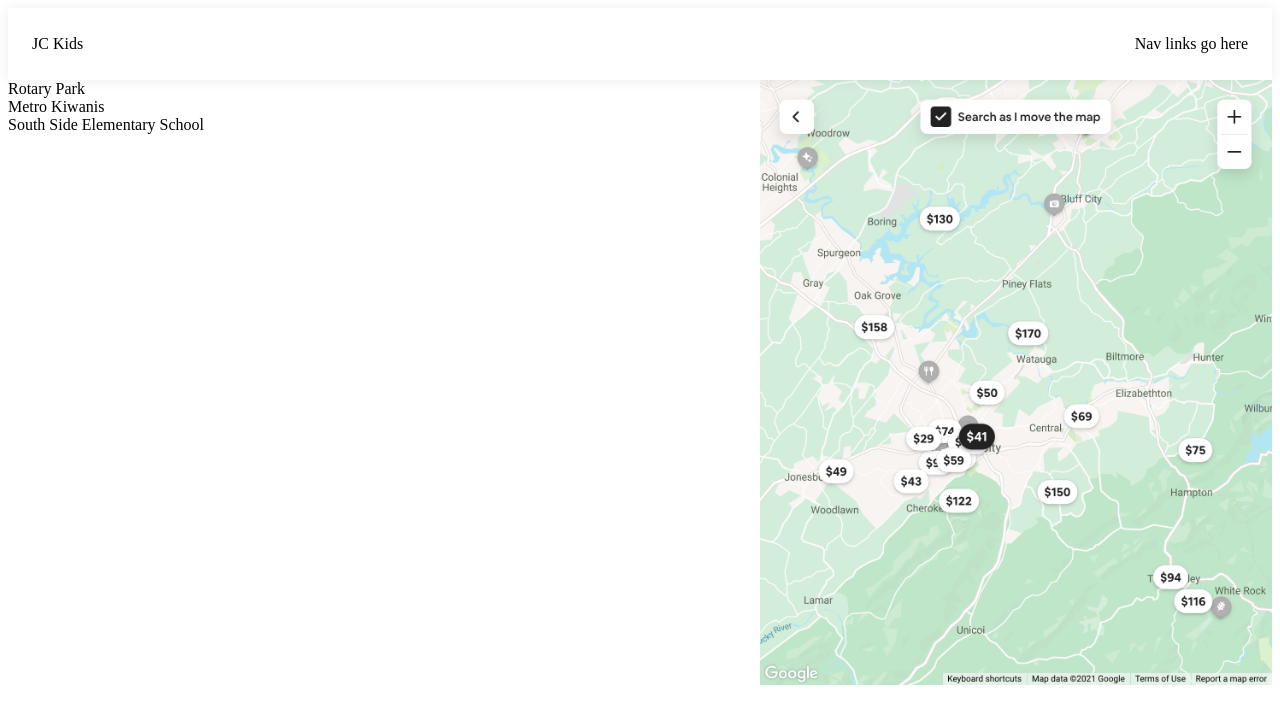
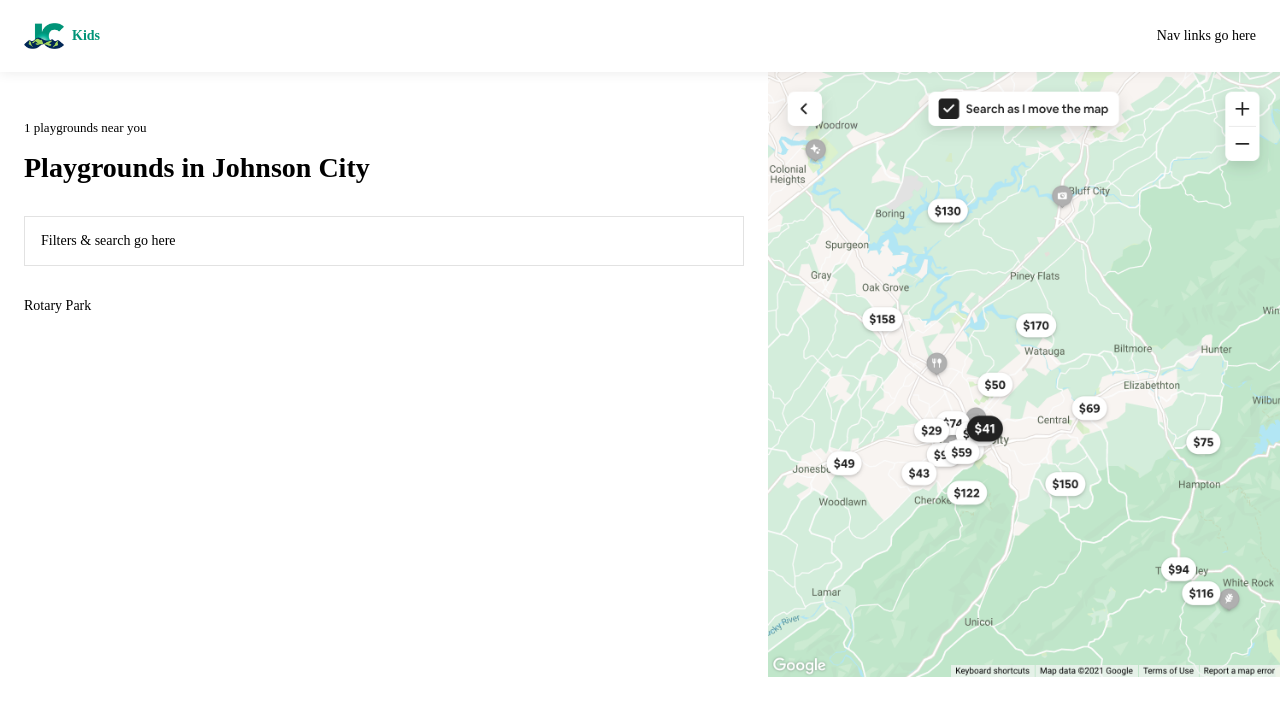
Before and after one commit to kducharme/johnsoncitykids, a Vue app: page / in a window 1280 px wide. Shown: the top 724 px of the page. Built offline with nearby package versions, Linux system fonts and the light colour scheme.

Commit message:
populating listings

```diff
--- a/src/App.vue
+++ b/src/App.vue
@@ -35,6 +35,13 @@
 </script>
 
 <style lang="scss">
+
+body {
+  margin: 0;
+  font-family: "avenir";
+  font-size: 14px;
+}
+
 .content {
   background: #fff;
   .content__bottom {
--- a/src/components/Listings.vue
+++ b/src/components/Listings.vue
@@ -1,7 +1,14 @@
 <template>
-  <div>
-    <div v-for="location in locations" :key="location.id">
-      {{ location.name }}
+  <div class="listings">
+    <div class="listings__title">
+      <p class="listings__title__sub">{{ locations.length }} playgrounds near you</p>
+      <h1 class="listings__title__header">Playgrounds in Johnson City</h1>
+    </div>
+    <div class="listings__filters">Filters & search go here</div>
+    <div class="listings__cards">
+      <div v-for="location in locations" :key="location.id">
+        {{ location.name }}
+      </div>
     </div>
   </div>
 </template>
@@ -13,16 +20,34 @@
 export default {
   data() {
     return {
-      locations: locationData
+      locations: locationData,
     };
   },
-  created() {
-
-  },
-  methods: {
-
-    }
+  created() {},
+  methods: {},
 };
 </script>
 
-<style lang="scss"></style>;
+<style lang="scss">
+.listings {
+  margin: 48px 24px 24px;
+  .listings__title {
+    font-family: "avenir";
+    padding: 0 0 24px 0;
+    .listings__title__sub {
+      font-size: 13px;
+      margin: 0 0 16px;
+    }
+    .listings__title__header {
+      font-size: 28px;
+      font-weight: 600;
+      margin: 8px 0 0;
+    }
+  }
+  .listings__filters {
+      padding: 16px;
+      border: 1px solid #e2e2e2;
+      margin: 8px 0 32px;
+  }
+}
+</style>;
--- a/src/components/Nav.vue
+++ b/src/components/Nav.vue
@@ -1,6 +1,9 @@
 <template>
   <div class="navigation">
-    <div class="navigation__left">JC Kids</div>
+    <div class="navigation__left">
+      <img class="logo" src="../assets/logo.png">
+      <p class="logo__text">Kids</p>
+      </div>
     <div class="navigation__right">Nav links go here</div>
   </div>
 </template>
@@ -23,11 +26,22 @@
     width: 50vw !important;
     display: flex;
     align-items: flex-start;
+    align-items: center;
   }
   .navigation__right {
     width: 50vw !important;
     display: flex;
     justify-content: flex-end;
   }
+  .logo {
+    width: 40px;
+    margin-right: 8px;
+  }
+  .logo__text {
+    font-family: "avenir";
+    font-size: 14px;
+    font-weight: 600;
+    color: #009478;
+  }
 }
 </style>
--- a/src/db/data/locations.json
+++ b/src/db/data/locations.json
@@ -26,14 +26,5 @@
         "bucket": 4,
         "regular": 4
       }
-    },
-    {
-      "id": 2,
-      "name": "Metro Kiwanis"
-    },
-    {
-      "id": 3,
-      "name": "South Side Elementary School"
     }
-
   ]
```
Also changed, not shown: src/assets/logo.png.
